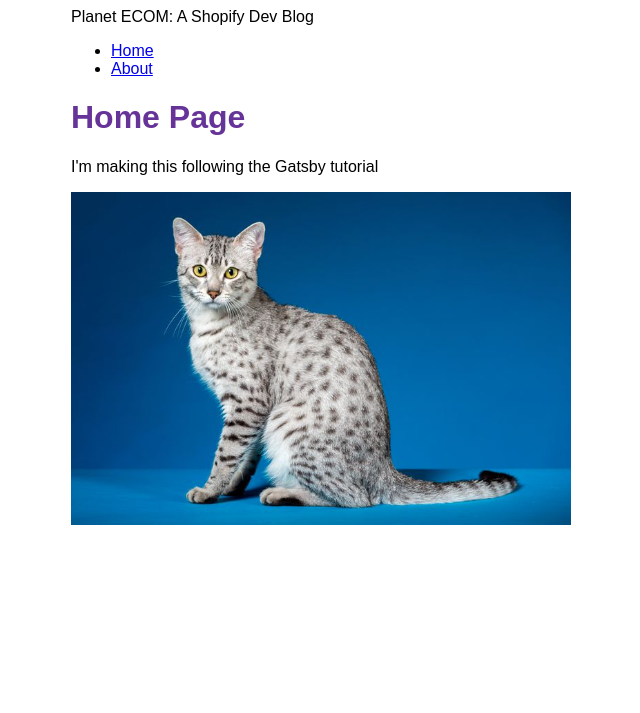
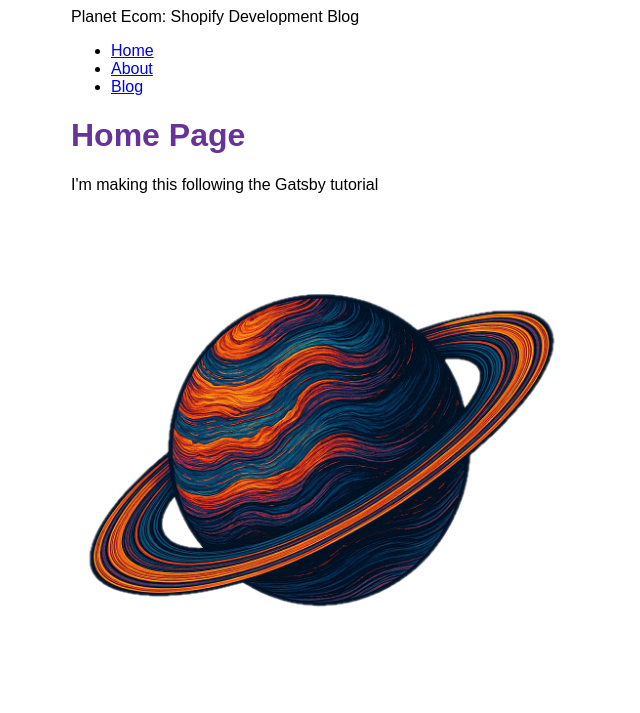
Before and after one commit to Aidan-ONei11/gatsby-demo, a Gatsby site: page / in a window 1280 px wide. Shown: the whole page, without its empty margins (319-959 px from the left). Built offline with nearby package versions, Linux system fonts and the light colour scheme; Gatsby itself is replaced by a stand-in of ours.

Commit message:
Create main blog page and implemented link to blog in main nav

```diff
--- a/gatsby-config.js
+++ b/gatsby-config.js
@@ -3,8 +3,8 @@
  */
 module.exports = {
   siteMetadata: {
-    title: `Planet ECOM: A Shopify Dev Blog`,
-    siteUrl: `https://silver-axolotl-f6093a.netlify.app/`,
+    title: `Planet Ecom: Shopify Development Blog`,
+    siteUrl: `https://www.yourdomain.tld`,
   },
   plugins: [
     'gatsby-plugin-image',
--- a/src/components/layout.js
+++ b/src/components/layout.js
@@ -6,8 +6,8 @@ import {
     navLinks,
     navLinkItem,
     navLinkText,
-    siteTitle
-} from "./layout.module.css";
+    siteTitle,
+  } from './layout.module.css'
 
 const Layout = ({ pageTitle, children }) => {
     const data = useStaticQuery(graphql`
@@ -31,6 +31,11 @@ const Layout = ({ pageTitle, children }) => {
                     <li className={navLinkItem}>
                         <Link to="/about" className={navLinkText}>About</Link>
                     </li>
+                    <li className={navLinkItem}>
+                        <Link to="/blog" className={navLinkText}>
+                        Blog
+                        </Link>
+                    </li>
                 </ul>
             </nav>
             <main>
--- /dev/null
+++ b/src/components/seo.js
@@ -0,0 +1,20 @@
+import * as React from 'react';
+import { graphql, useStaticQuery } from 'gatsby';
+
+const Seo = ({ title }) => {
+    const data = useStaticQuery(graphql`
+    query {
+        site {
+          siteMetadata {
+            title
+          }
+        }
+      }
+    `)
+
+    return (
+        <title>{title} | {data.site.siteMetadata.title}</title>
+    )
+}
+
+export default Seo
--- a/src/pages/about.js
+++ b/src/pages/about.js
@@ -1,5 +1,6 @@
 import * as React from 'react';
 import Layout from '../components/layout';
+import Seo from '../components/seo';
 
 const AboutPage = () => {
     return (
@@ -9,6 +10,7 @@ const AboutPage = () => {
     )
 }
 
-export const Head = () => <title>About Me</title>
+export const Head = () => <Seo title="About"/>
+
 
 export default AboutPage
--- a/src/pages/index.js
+++ b/src/pages/index.js
@@ -1,6 +1,7 @@
 import * as React from 'react';
 import Layout from '../components/layout';
 import { StaticImage } from 'gatsby-plugin-image';
+import Seo from '../components/seo';
 
 
 const IndexPage = () => {
@@ -9,12 +10,13 @@ const IndexPage = () => {
       <p>I'm making this following the Gatsby tutorial</p>
       <StaticImage
         alt="The pyramids in Giza at night with the milky way in the background"
-        src="../images/homepage-hero-cat.jpg"/>
+        src="../images/planet-ecom-logo.png"/>
 
     </Layout>
   )
 }
 
-export const Head = () => <title>Home Page</title>
+export const Head = () => <Seo title="Home Page"/>
+
 
 export default IndexPage
```
Also changed, not shown: src/pages/blog.js (added, +15 -0 lines), src/images/planet-ecom-logo.png (added).
